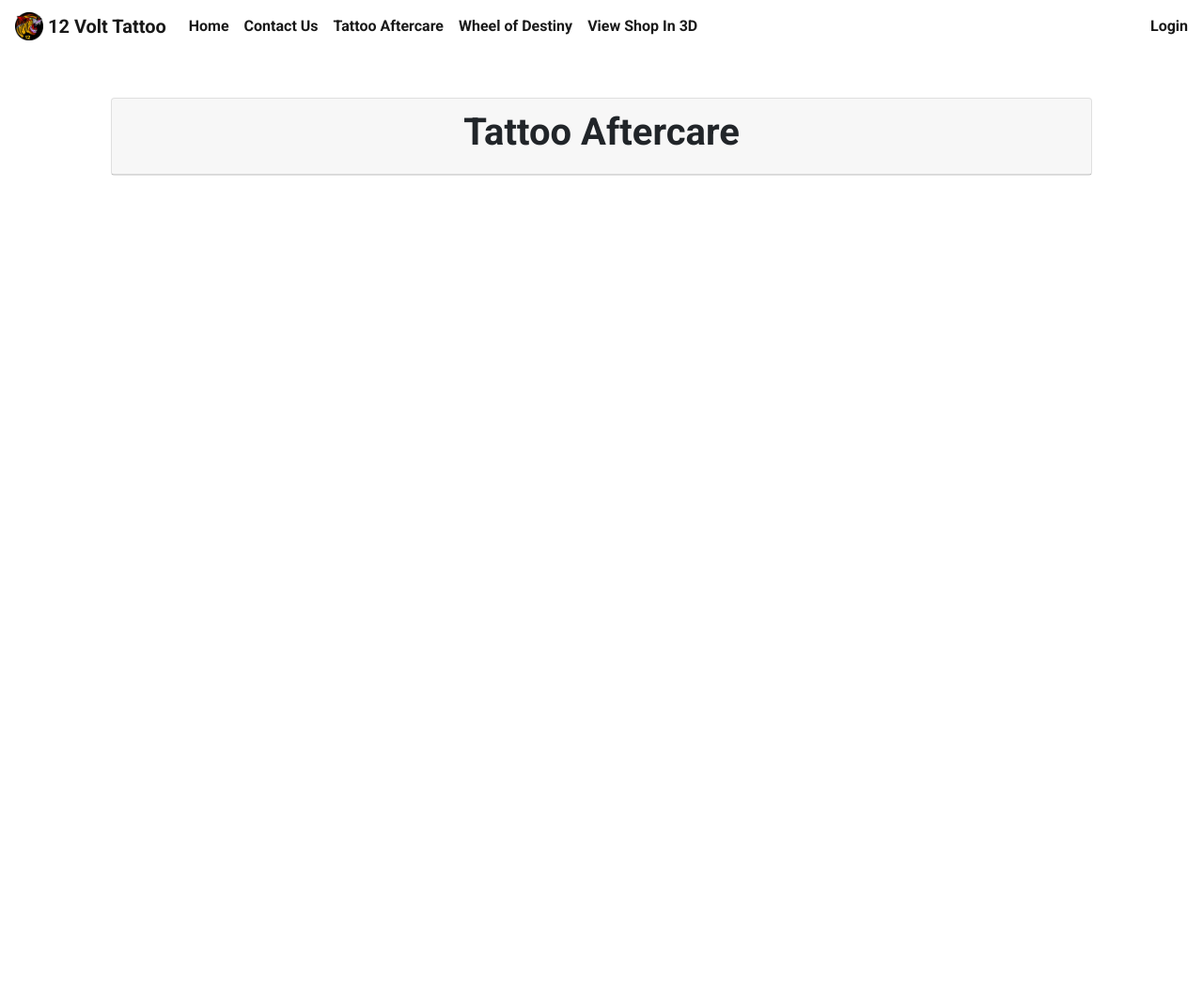
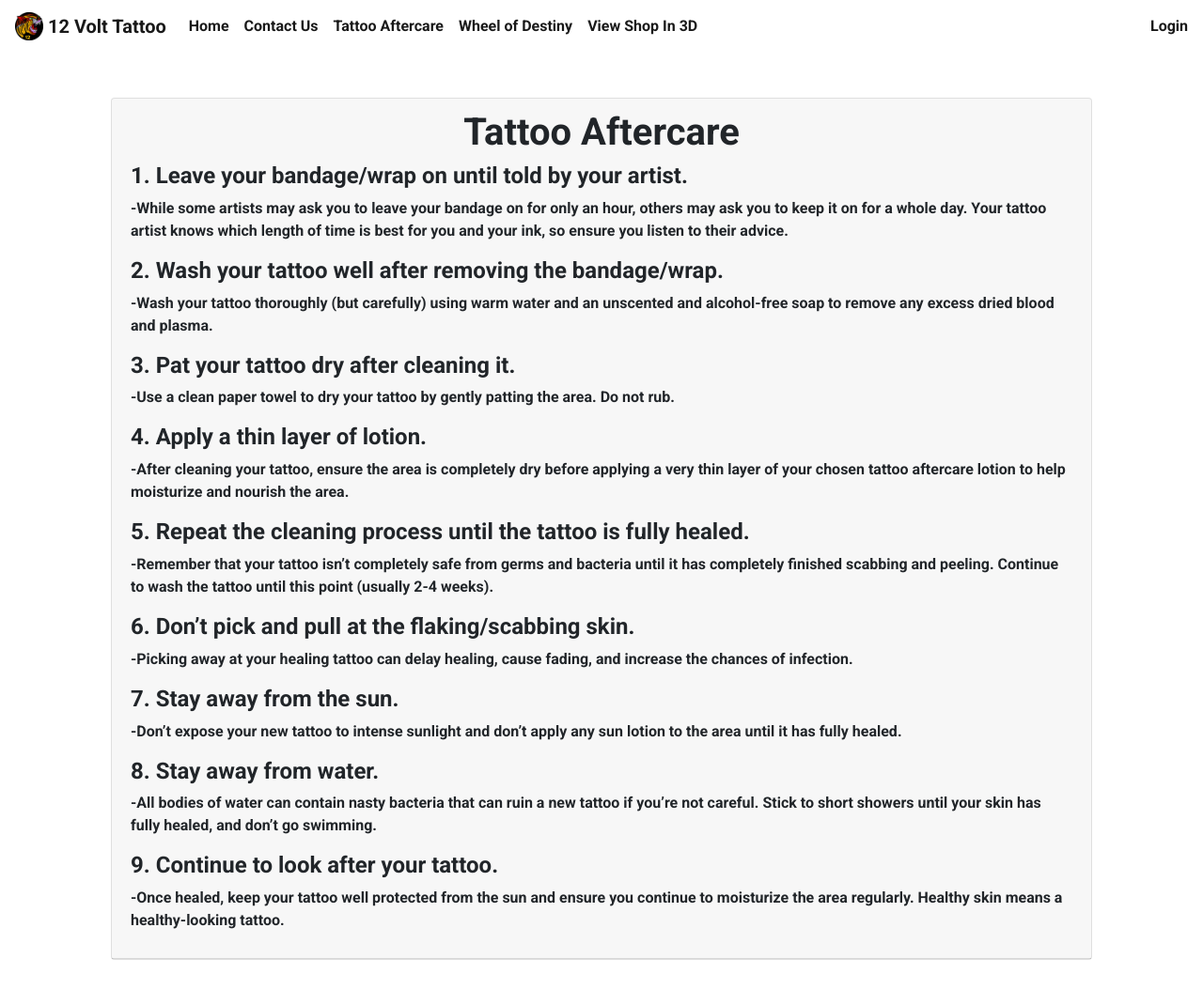
Before and after one commit to dlhedglin/CINS465-final-project, a Django app: template mysite/myapp/templates/aftercare.html in a window 1280 px wide. Shown: the whole page at 94% size. Before the commit the page ends 187 px from the top, so only its background shows below. Run offline with Django 3.2, Linux system fonts and the light colour scheme; the template is opened without the code that fills it, so the values that code supplies are empty; some libraries are stand-ins or nearby versions.

Commit message:
Wheel of Destiny and aftercare done

```diff
--- a/mysite/myapp/templates/aftercare.html
+++ b/mysite/myapp/templates/aftercare.html
@@ -5,6 +5,42 @@
     <div class="card">
         <div class="card-header">
             <h1>Tattoo Aftercare</h1>
+            <p class="text-left h4">1. Leave your bandage/wrap on until told by your artist.</p>
+            <p class="text-left">   -While some artists may ask you to leave your bandage on for only an hour,
+                others may ask you to keep it on for a whole day.
+                Your tattoo artist knows which length of time is best for you and your ink,
+                so ensure you listen to their advice.</p>
+
+            <p class="text-left h4">2. Wash your tattoo well after removing the bandage/wrap. </p>
+            <p class="text-left">   -Wash your tattoo thoroughly (but carefully) using warm water and
+                 an unscented and alcohol-free soap to remove any excess dried blood and plasma.</p>
+
+            <p class="text-left h4">3. Pat your tattoo dry after cleaning it.</p>
+            <p class="text-left">-Use a clean paper towel to dry your tattoo by gently patting the area. Do not rub.</p>
+
+            <p class="text-left h4">4. Apply a thin layer of lotion.</p>
+            <p class="text-left">-After cleaning your tattoo, ensure the area is completely dry before applying a very
+                thin layer of your chosen tattoo aftercare lotion to help moisturize and nourish the area.</p>
+
+            <p class="text-left h4">5. Repeat the cleaning process until the tattoo is fully healed.</p>
+            <p class="text-left">-Remember that your tattoo isn’t completely safe from germs and bacteria until it has completely
+                finished scabbing and peeling. Continue to wash the tattoo until this point (usually 2-4 weeks).</p>
+
+            <p class="text-left h4">6. Don’t pick and pull at the flaking/scabbing skin.</p>
+            <p class="text-left">-Picking away at your healing tattoo can delay healing, cause fading, and increase the chances of infection.</p>
+
+            <p class="text-left h4">7. Stay away from the sun.</p>
+            <p class="text-left">-Don’t expose your new tattoo to intense sunlight and don’t
+                apply any sun lotion to the area until it has fully healed.</p>
+
+            <p class="text-left h4">8. Stay away from water.</p>
+            <p class="text-left">-All bodies of water can contain nasty bacteria that can ruin a new tattoo if you’re not careful.
+                 Stick to short showers until your skin has fully healed, and don’t go swimming.</p>
+
+            <p class="text-left h4">9. Continue to look after your tattoo.</p>
+            <p class="text-left">-Once healed, keep your tattoo well protected from the sun and
+                 ensure you continue to moisturize the area regularly. Healthy skin means a healthy-looking tattoo.</p>
+
         </div>
     </div>
 </div>
--- a/mysite/myapp/templates/destiny.html
+++ b/mysite/myapp/templates/destiny.html
@@ -13,6 +13,8 @@
                 allowfullscreen>
             </iframe>
               </div>
+              <p class="text-center">Spin the Wheel, what it lands on is what you get.</p>
+              <p class="text-center">Come down and see what destiny has to offer!</p>
         </div>
     </div>
 </div>
```
